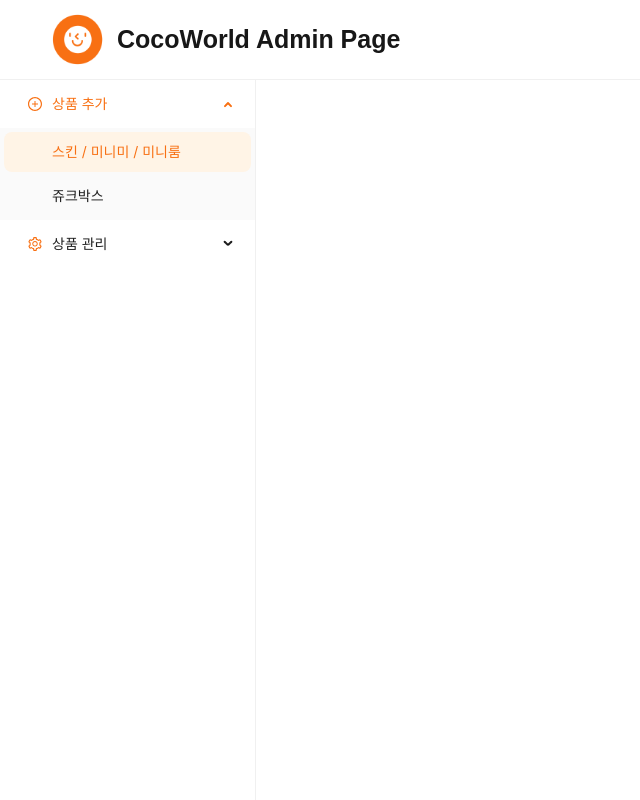
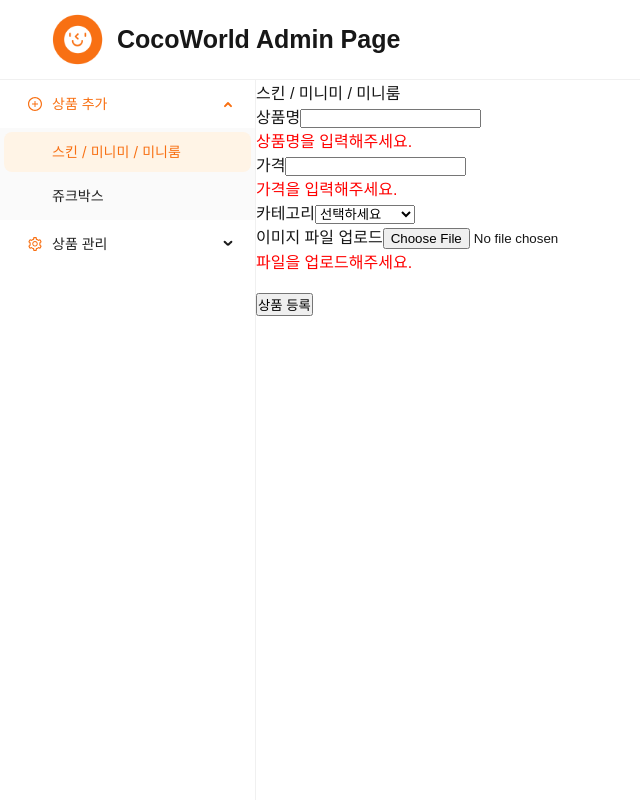
Before and after one commit to Team-COCOs/COCO_FrontEnd, a Next.js app: page /admin in a window 1280 px wide. Shown: the whole page, without its empty margins (0-640 px from the left). Built offline with nearby package versions, Linux system fonts and the light colour scheme; a web font is replaced by a local one.

Commit message:
Feat: admin addproduct update1

```diff
--- a/src/components/AdminPage/AddProduct/index.tsx
+++ b/src/components/AdminPage/AddProduct/index.tsx
@@ -1,10 +1,245 @@
 import { AddProductStyled } from "./styled";
-import { useEffect } from "react";
 import { useRouter } from "next/router";
 import { useSelector } from "react-redux";
+import React, { useState, useEffect } from "react";
+import { useFormik } from "formik";
 
-const AddProduct = () => {
-  return <div> 상품 등록 </div>;
+interface AddProductProps {
+  title: string;
+  type: "img" | "music";
+  selectedKey: string;
+}
+
+const AddProduct: React.FC<AddProductProps> = ({
+  title,
+  type,
+  selectedKey,
+}) => {
+  const [preview, setPreview] = useState<string | null>(null);
+  const [audioURL, setAudioURL] = useState<string | null>(null);
+  // 음악 시간 계산
+  const [durationFormatted, setDurationFormatted] = useState("");
+
+  // nav 탭 바뀌면 내용 초기화
+  useEffect(() => {
+    formik.setValues({
+      name: "",
+      price: "",
+      category: "",
+      file: null,
+      artist: "",
+      duration: "",
+    });
+    setPreview(null);
+    setAudioURL(null);
+  }, [selectedKey]);
+
+  const formik = useFormik({
+    initialValues: {
+      name: "",
+      price: "",
+      category: "",
+      file: null as File | null,
+      artist: "",
+      duration: "",
+    },
+    validate: (values) => {
+      const errors: Record<string, string> = {};
+      if (!values.name) errors.name = "상품명을 입력해주세요.";
+      if (!values.price) errors.price = "가격을 입력해주세요.";
+      else if (isNaN(Number(values.price)))
+        errors.price = "숫자만 입력해주세요.";
+      if (!values.file) errors.file = "파일을 업로드해주세요.";
+
+      if (type === "music") {
+        if (!values.artist) errors.artist = "아티스트 이름을 입력해주세요.";
+        if (!values.duration) errors.duration = "재생 시간을 입력해주세요.";
+      }
+
+      return errors;
+    },
+    onSubmit: (values) => {
+      const formData = new FormData();
+      formData.append("name", values.name);
+      formData.append("price", values.price);
+      formData.append("category", values.category);
+      if (values.file) formData.append("file", values.file);
+      if (type === "music") {
+        formData.append("artist", values.artist);
+        formData.append("duration", values.duration);
+      }
+
+      console.log("폼 제출", values);
+      // axios.post("/api/products", formData)
+    },
+  });
+
+  // 음악 시간 계산
+  useEffect(() => {
+    if (type === "music" && formik.values.duration) {
+      const totalSeconds = Number(formik.values.duration);
+      if (!isNaN(totalSeconds)) {
+        const minutes = Math.floor(totalSeconds / 60);
+        const seconds = totalSeconds % 60;
+        setDurationFormatted(
+          `${minutes}:${seconds.toString().padStart(2, "0")}`
+        );
+      } else {
+        setDurationFormatted("");
+      }
+    }
+  }, [formik.values.duration, type]);
+
+  useEffect(() => {
+    const file = formik.values.file;
+    if (!file) return;
+
+    const url = URL.createObjectURL(file);
+
+    if (type === "img") {
+      setPreview(url);
+      return () => URL.revokeObjectURL(url);
+    }
+
+    if (type === "music") {
+      setAudioURL(url);
+
+      const audio = document.createElement("audio");
+      audio.src = url;
+      audio.addEventListener("loadedmetadata", () => {
+        const seconds = Math.floor(audio.duration);
+        formik.setFieldValue("duration", seconds.toString());
+      });
+
+      return () => URL.revokeObjectURL(url);
+    }
+  }, [formik.values.file, type]);
+
+  return (
+    <form onSubmit={formik.handleSubmit}>
+      <h2>{title}</h2>
+      <div>
+        <label>상품명</label>
+        <input
+          type="text"
+          name="name"
+          onChange={formik.handleChange}
+          value={formik.values.name}
+        />
+        {formik.errors.name && (
+          <div style={{ color: "red" }}>{formik.errors.name}</div>
+        )}
+      </div>
+      <div>
+        <label>가격</label>
+        <input
+          type="number"
+          name="price"
+          onChange={formik.handleChange}
+          value={formik.values.price}
+        />
+        {formik.errors.price && (
+          <div style={{ color: "red" }}>{formik.errors.price}</div>
+        )}
+      </div>
+
+      <div>
+        <label>카테고리</label>
+        <select
+          name="category"
+          onChange={formik.handleChange}
+          value={formik.values.category}
+        >
+          <option value="">선택하세요</option>
+          {type === "music" ? (
+            <option value="노래">노래</option>
+          ) : (
+            <>
+              <option value="미니홈피 배경">미니홈피 배경</option>
+              <option value="다이어리 배경">다이어리 배경</option>
+              <option value="탭">탭</option>
+              <option value="미니룸">미니룸</option>
+              <option value="미니미">미니미</option>
+            </>
+          )}
+        </select>
+      </div>
+
+      <div>
+        <label>
+          {type === "img" ? "이미지 파일 업로드" : "음원 파일 업로드"}
+        </label>
+        <input
+          type="file"
+          name="file"
+          accept={type === "img" ? "image/*" : ".mp3,audio/*"}
+          onChange={(e) => {
+            const file = e.currentTarget.files?.[0] ?? null;
+            formik.setFieldValue("file", file);
+          }}
+        />
+        {formik.errors.file && (
+          <div style={{ color: "red" }}>{formik.errors.file}</div>
+        )}
+
+        {/* 미리보기 */}
+        {type === "img" && preview && (
+          <div>
+            <img
+              src={preview}
+              alt="미리보기"
+              style={{ width: "200px", marginTop: "10px" }}
+            />
+          </div>
+        )}
+        {type === "music" && audioURL && (
+          <div>
+            <audio controls src={audioURL} style={{ marginTop: "10px" }} />
+          </div>
+        )}
+      </div>
+
+      {type === "music" && (
+        <>
+          <div>
+            <label>아티스트</label>
+            <input
+              type="text"
+              name="artist"
+              onChange={formik.handleChange}
+              value={formik.values.artist}
+            />
+            {formik.errors.artist && (
+              <div style={{ color: "red" }}>{formik.errors.artist}</div>
+            )}
+          </div>
+
+          <div>
+            <label>재생 시간 (초)</label>
+            <input
+              type="number"
+              name="duration"
+              value={formik.values.duration}
+              onChange={formik.handleChange}
+              readOnly
+            />
+            {formik.errors.duration && (
+              <div style={{ color: "red" }}>{formik.errors.duration}</div>
+            )}{" "}
+            {durationFormatted && (
+              <div style={{ marginTop: "5px", color: "gray" }}>
+                재생 시간: {durationFormatted}
+              </div>
+            )}
+          </div>
+        </>
+      )}
+
+      <button type="submit" style={{ marginTop: "20px" }}>
+        상품 등록
+      </button>
+    </form>
+  );
 };
 
 export default AddProduct;
--- a/src/components/AdminPage/AdminNav/index.tsx
+++ b/src/components/AdminPage/AdminNav/index.tsx
@@ -29,16 +29,21 @@ const items: MenuProps["items"] = [
   },
 ];
 
-const AdminNav = () => {
+// 타입 지정
+interface AdminNavProps {
+  onSelectKey: (key: string) => void;
+}
+
+const AdminNav: React.FC<AdminNavProps> = ({ onSelectKey }) => {
   const onClick = (e: any) => {
-    console.log("click ", e);
+    onSelectKey(e.key);
   };
 
   return (
     <ConfigProvider
       theme={{
         token: {
-          colorPrimary: "#f87013", // 주황색으로 설정
+          colorPrimary: "#f87013",
         },
       }}
     >
--- /dev/null
+++ b/src/components/AdminPage/AdminRight/index.tsx
@@ -0,0 +1,50 @@
+import React from "react";
+import { AdminRightStyled } from "./styled";
+import AddProduct from "../AddProduct";
+import SetProduct from "../SetProduct";
+
+interface AdminRightProps {
+  selectedKey: string;
+}
+
+const AdminRight: React.FC<AdminRightProps> = ({ selectedKey }) => {
+  const renderContent = () => {
+    switch (selectedKey) {
+      case "1":
+        return (
+          <AddProduct
+            title="스킨 / 미니미 / 미니룸"
+            type="img"
+            selectedKey={selectedKey}
+          />
+        );
+      case "2":
+        return (
+          <AddProduct title="쥬크박스" type="music" selectedKey={selectedKey} />
+        );
+      case "3":
+        return <SetProduct title="미니홈피 배경" />;
+      case "4":
+        return <SetProduct title="다이어리 배경" />;
+      case "5":
+        return <SetProduct title="탭" />;
+      case "6":
+        return <SetProduct title="미니룸" />;
+      case "7":
+        return <SetProduct title="미니미" />;
+      case "8":
+        return <SetProduct title="노래" />;
+
+      default:
+        return <div>선택된 항목이 없습니다.</div>;
+    }
+  };
+
+  return (
+    <AdminRightStyled>
+      <div>{renderContent()}</div>
+    </AdminRightStyled>
+  );
+};
+
+export default AdminRight;
--- /dev/null
+++ b/src/components/AdminPage/AdminRight/styled.ts
@@ -0,0 +1,10 @@
+import styled from "styled-components";
+
+export const AdminRightStyled = styled.div`
+  &.Footer_wrap {
+    position: relative;
+    bottom: 0;
+    background-color: bisque;
+    height: 150px;
+  }
+`;
--- /dev/null
+++ b/src/components/AdminPage/SetProduct/index.tsx
@@ -0,0 +1,19 @@
+import { SetProductStyled } from "./styled";
+import { useEffect } from "react";
+import { useRouter } from "next/router";
+import { useSelector } from "react-redux";
+
+interface SetProductProps {
+  title: string;
+}
+
+const SetProduct: React.FC<SetProductProps> = ({ title }) => {
+  return (
+    <div>
+      <div>상품 관리</div>
+      <div>{title}</div>
+    </div>
+  );
+};
+
+export default SetProduct;
--- /dev/null
+++ b/src/components/AdminPage/SetProduct/styled.ts
@@ -0,0 +1,10 @@
+import styled from "styled-components";
+
+export const SetProductStyled = styled.div`
+  &.Footer_wrap {
+    position: relative;
+    bottom: 0;
+    background-color: bisque;
+    height: 150px;
+  }
+`;
--- a/src/features/Admin/index.tsx
+++ b/src/features/Admin/index.tsx
@@ -1,8 +1,12 @@
+import React, { useState } from "react";
 import { AdminPageStyled } from "./styled";
 import { useRouter } from "next/router";
 import AdminNav from "@/components/AdminPage/AdminNav";
+import AdminRight from "@/components/AdminPage/AdminRight";
 
 const Admin = () => {
+  // nav 바 key 값 저장
+  const [selectedKey, setSelectedKey] = useState("1");
   const router = useRouter();
 
   // 관리자 홈으로 이동
@@ -20,19 +24,24 @@ const Admin = () => {
       {/* 헤더 */}
       <div className="AdminPage_container">
         <div className="AdminPage_header">
-          <div className="AdminPage_header_logo" onClick={handleLogoClick}>
+          <div className="AdminPage_header_logo" onClick={handleHomeClick}>
             <img src="/cocoworld.png"></img>
           </div>
           <h2 onClick={handleLogoClick}>CocoWorld Admin Page</h2>
         </div>
-        <div className="AdminPage_profile"></div>
-        <div className="AdminPage_store"></div>
       </div>
       {/* 헤더 끝 */}
 
-      {/* 상품 관리 왼쪽 메뉴바 */}
-      <AdminNav />
-      {/* 상품 등록 */}
+      <div className="Admin_content_wrap">
+        <div>
+          {/* 상품 관리 왼쪽 메뉴바 컴포넌트*/}
+          <AdminNav onSelectKey={setSelectedKey} />
+        </div>
+        <div>
+          {/* 상품 관리 오른쪽 content 컴포넌트*/}
+          <AdminRight selectedKey={selectedKey} />
+        </div>
+      </div>
     </AdminPageStyled>
   );
 };
--- a/src/features/Admin/styled.ts
+++ b/src/features/Admin/styled.ts
@@ -42,5 +42,9 @@ export const AdminPageStyled = styled.div`
       }
     }
     /* 헤더 끝 */
+    /* 본문 */
+    .Admin_content_wrap {
+      display: flex;
+    }
   }
 `;
```
